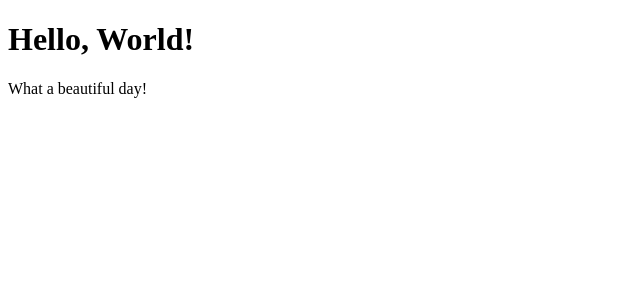
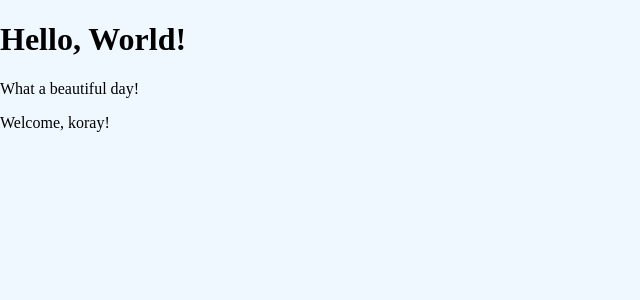
Before and after one commit to kry23/koray-korkmaz-dev-hope-react-mod-exercises, a React (Create React App) app: page / in a window 1280 px wide. Shown: the top 300 px of the page, without its empty margins (0-640 px from the left). Built offline with nearby package versions, Linux system fonts and the light colour scheme.

Commit message:
prp-1 sol.

```diff
--- a/src/App.js
+++ b/src/App.js
@@ -1,12 +1,15 @@
 import { Hello } from "./Hello";
 import { Message } from "./Message";
 import React from "react";
+import "./basic.css";
+import { Welcome } from "./Welcome";
 export class App extends React.Component {
   render() {
     return (
       <div>
         <Hello></Hello>
         <Message></Message>
+        <Welcome name={"koray"}></Welcome>
       </div>
     );
   }
--- /dev/null
+++ b/src/Welcome.jsx
@@ -0,0 +1,10 @@
+import React from "react";
+export class Welcome extends React.Component {
+  constructor(props) {
+    super(props);
+  }
+  state = {};
+  render() {
+    return <p>Welcome, {this.props.name}!</p>;
+  }
+}
--- /dev/null
+++ b/src/basic.css
@@ -0,0 +1,5 @@
+body {
+  background-color: aliceblue;
+  margin: 0;
+  padding: 0;
+}
```
